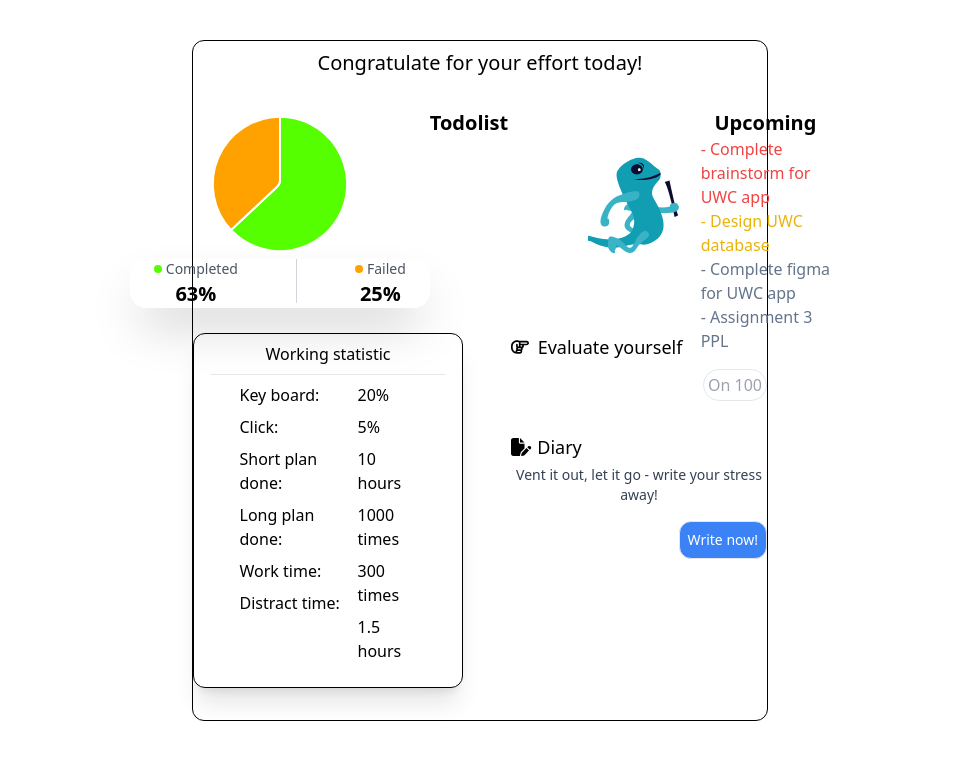
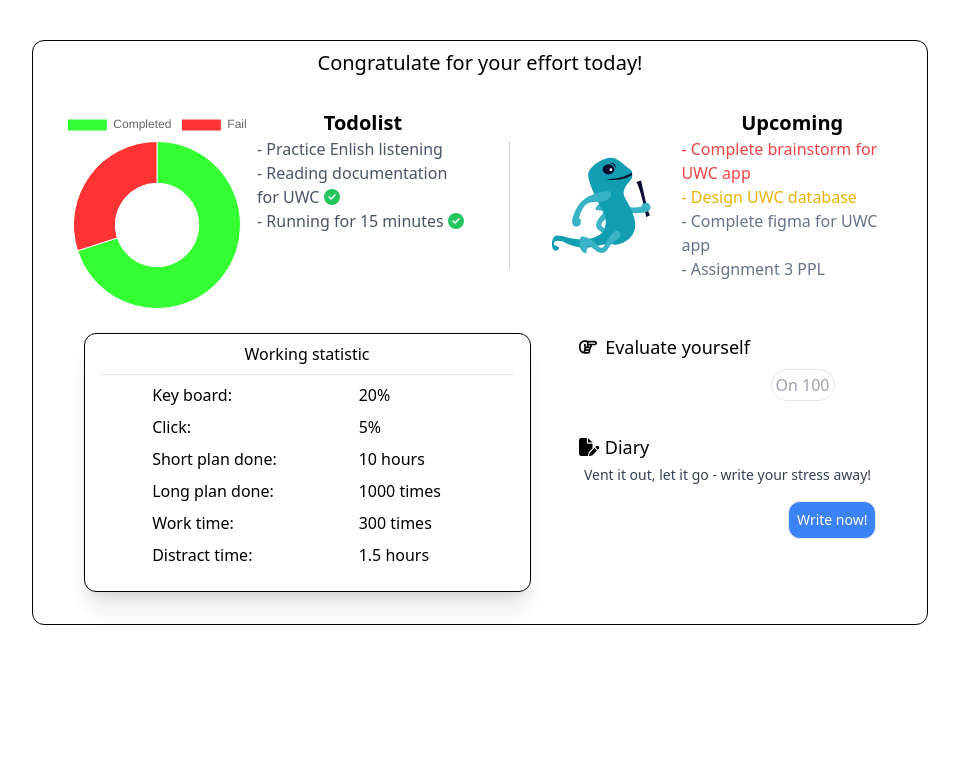
Before and after one commit to hungle2002/Bestie, a React (Create React App) app: page /home in a window 1280 px wide. Shown: the top 760 px of the page, without its empty margins (160-1119 px from the left). Built offline with nearby package versions, Linux system fonts and the light colour scheme.

Commit message:
add chart

```diff
--- a/package.json
+++ b/package.json
@@ -24,12 +24,10 @@
     "dotenv": "^16.0.3",
     "eslint-plugin-simple-import-sort": "^10.0.0",
     "framer-motion": "^10.11.2",
-    "hammerjs": "^2.0.8",
     "normalize.css": "^8.0.1",
     "openai": "^3.2.1",
     "parcel": "^2.8.3",
     "react": "^18.2.0",
-    "react-apexcharts": "^1.4.0",
     "react-chartjs-2": "^5.2.0",
     "react-chrono": "^2.1.0",
     "react-dom": "^18.2.0",
--- a/src/components/chart/activity/index.js
+++ /dev/null
@@ -1,4 +0,0 @@
-const Activity = (name, state) => {
-
-};
-export default Activity;
--- a/src/components/chart/index.js
+++ /dev/null
@@ -1,17 +0,0 @@
-import Chart from 'react-apexcharts';
-
-const ChartBox = (props) => {
-    const { series, options } = props;
-
-    return (
-        <Chart
-            options={options}
-            type="pie"
-            width="100%"
-            height="100%"
-            series={series}
-        />
-    );
-};
-
-export default ChartBox;
--- a/src/components/chart3/activity/index.js
+++ /dev/null
@@ -1,4 +0,0 @@
-const Activity = (name, state) => {
-
-};
-export default Activity;
--- a/src/components/chart3/index.js
+++ /dev/null
@@ -1,72 +0,0 @@
-import { ArcElement, Chart as ChartJS, Legend, Tooltip } from 'chart.js';
-import React from 'react';
-import { Doughnut } from 'react-chartjs-2';
-
-import Activity from './activity';
-ChartJS.register(ArcElement, Tooltip, Legend);
-
-const options = {
-    legend: {
-        display: false,
-        position: 'right'
-    },
-    elements: {
-        arc: {
-            borderWidth: 0
-        }
-    }
-};
-
-const data = {
-    maintainAspectRatio: false,
-    responsive: false,
-    labels: ['Completed', 'Not Completed'],
-    datasets: [
-        {
-            data: [30, 70],
-            backgroundColor: ['rgba(255, 0, 0, 0.5)',
-                'rgb(60, 179, 113,0.5)'],
-            hoverBackgroundColor: ['rgba(255, 0, 0, 1)',
-                'rgb(60, 179, 113, 1)']
-        }
-    ]
-};
-
-const dataActivity = [
-    {
-        name: 'Do assignment1',
-        state: 'Completed'
-    },
-    {
-        name: 'Do assignment2',
-        state: 'Completed'
-    },
-    {
-        name: 'Review task',
-        state: 'Incompleted'
-    },
-    {
-        name: 'Punch ABC',
-        state: 'Incompleted'
-    }
-];
-
-const ChartBox = () => {
-    return (
-        <div className='flex max-w-sm flex-row'>
-            <div className='max-w-sm'>
-                <Doughnut data={data} options={options} />
-            </div>
-            <div className='max-w-sm'>
-                {
-                    dataActivity.map((item) => (
-                        <Activity
-                            name={item.name}
-                            state={item.state}/>
-                    ))
-                }
-            </div>
-        </div>
-    );
-};
-export default ChartBox;
--- a/src/components/endDayBox/chart/activity/index.js
+++ /dev/null
@@ -1,4 +0,0 @@
-const Activity = (name, state) => {
-
-};
-export default Activity;
--- a/src/components/endDayBox/chart/index.js
+++ b/src/components/endDayBox/chart/index.js
@@ -1,17 +1,30 @@
-import Chart from 'react-apexcharts';
+// import Chart from 'react-apexcharts';
+import { ArcElement, Chart as ChartJS, Legend, Title, Tooltip } from 'chart.js';
+import React from 'react';
+import { Doughnut } from 'react-chartjs-2';
 
-const ChartBox = (props) => {
-    const { series, options } = props;
+ChartJS.register(ArcElement, Tooltip, Legend, Title);
+export const data = {
+    labels: ['Completed', 'Fail'],
+    datasets: [
+        {
+            label: 'Percent',
+            data: [63, 27],
+            backgroundColor: [
+                'rgba(0, 255, 0, 0.8)',
+                'rgba(255, 0, 0, 0.8)'
+            ],
+            hoverColor: [
+                'rgba(0, 255, 0, 1)',
+                'rgba(255, 0, 0, 1)'
+            ],
+            borderWidth: 1
+        }
+    ]
+};
 
-    return (
-        <Chart
-            options={options}
-            type="pie"
-            width="100%"
-            height="100%"
-            series={series}
-        />
-    );
+const ChartBox = () => {
+    return <Doughnut data={data}/>;
 };
 
 export default ChartBox;
--- a/src/components/endDayBox/index.js
+++ b/src/components/endDayBox/index.js
@@ -1,58 +1,13 @@
 import { faHandPointRight } from '@fortawesome/free-regular-svg-icons';
-import { faFilePen, faUserCheck } from '@fortawesome/free-solid-svg-icons';
+import { faCircleCheck, faFilePen } from '@fortawesome/free-solid-svg-icons';
 import { FontAwesomeIcon } from '@fortawesome/react-fontawesome';
 import { useState } from 'react';
-// import { MdCancel, MdCheckCircle, MdOutlineError } from 'react-icons/md';
 import Lottie from 'react-lottie';
 
 import animationData from '../../lotties/82762-lizard-running-lottie-animation.json';
 import ChartBox from './chart';
 /* eslint-disable max-len */
 function EndDayBox () {
-    const pieChartData = [63, 37];
-    const pieChartOptions = {
-        labels: ['Completed', 'Failed'],
-        colors: ['#55FF00', '#FFA200'],
-        chart: {
-            width: '50px'
-        },
-        states: {
-            hover: {
-                filter: {
-                    type: 'none'
-                }
-            }
-        },
-        legend: {
-            show: false
-        },
-        dataLabels: {
-            enabled: false
-        },
-        hover: { mode: null },
-        plotOptions: {
-            donut: {
-                expandOnClick: false,
-                donut: {
-                    labels: {
-                        show: false
-                    }
-                }
-            }
-        },
-        fill: {
-            colors: ['#55FF00', '#FFA200']
-        },
-        tooltip: {
-            enabled: true,
-            theme: 'dark',
-            style: {
-                fontSize: '12px',
-                fontFamily: undefined,
-                backgroundColor: '#000000'
-            }
-        }
-    };
     const [diaryInput, setDiaryInput] = useState(0);
     const defaultOptions = {
         loop: true,
@@ -67,53 +22,28 @@ function EndDayBox () {
     };
 
     return (
-        <div className="flex flex-col pt-2 pb-8 mx-auto mt-10 justify-center max-w-xl border  border-black rounded-xl space-y-4 gap-4">
+        <div className="flex flex-col pt-2 pb-8 mx-auto mt-10 justify-center max-w-4xl border  border-black rounded-xl space-y-4 gap-4">
             <div className="text-xl text-center">Congratulate for your effort today!</div>
             <div className="columns-2 px-6 flex flex-row gap-10 items-center justify-center">
                 <div className="text-center h-48 flex flex-row">
                     <div className='flex flex-col'>
-                        <div className="mb-auto flex h-[220px] w-full items-center justify-center">
-                            <ChartBox options={pieChartOptions} series={pieChartData} />
-                        </div>
-                        <div className="flex flex-row !justify-between rounded-2xl px-6 shadow-2xl shadow-shadow-500 dark:!bg-navy-700 dark:shadow-none">
-                            <div className="flex flex-col items-center justify-center">
-                                <div className="flex items-center justify-center">
-                                    <div className="h-2 w-2 rounded-full bg-[#55FF00]" />
-                                    <p className="text-sm font-normal text-gray-600 ms-1">Completed</p>
-                                </div>
-                                <p className="flex mt-px text-xl font-bold text-navy-700">
-                                    63%
-                                </p>
-                            </div>
-
-                            <div className="h-11 w-px bg-gray-300 dark:bg" />
-
-                            <div className="flex flex-col items-center justify-center">
-                                <div className="flex items-center justify-center">
-                                    <div className="h-2 w-2 rounded-full bg-[#FFA200]" />
-                                    <p className="text-sm font-normal text-gray-600 ms-1">Failed</p>
-                                </div>
-                                <p className="mt-px text-xl font-bold text-navy-700">
-                                25%
-                                </p>
-                            </div>
+                        <div className="mb-auto flex h-[200px] w-full items-center justify-center">
+                            <ChartBox />
                         </div>
                     </div>
                     <div className="flex flex-col">
                         <div className="font-bold text-xl">Todolist</div>
                         <div>
                             <div className='text-left text-slate-600'>
-                                {/* <div className="flex items-center gap-1">
+                                <div className="flex items-center gap-1">
                                     <p>- Practice Enlish listening</p>
-                                    <MdCheckCircle className="text-green-500" />
                                 </div>
                                 <div className="flex items-center gap-1">
-                                    <p>- Reading documentation for UWC</p>
-                                    <MdCancel className="text-red-500" />
+                                    <p>- Reading documentation for UWC {<FontAwesomeIcon icon={faCircleCheck} className='text-green-500'/>}</p>
                                 </div>
 
-                                <div className="flex items-center gap-1"><p>- Running for 15 minutes</p>
-                                    <MdCheckCircle className="text-green-500" /></div> */}
+                                <div className="flex items-center gap-1"><p>- Running for 15 minutes {<FontAwesomeIcon icon={faCircleCheck} className='text-green-500'/>}</p>
+                                </div>
                             </div>
                         </div>
                     </div>
--- a/src/pages/HomePage/index.js
+++ b/src/pages/HomePage/index.js
@@ -1,74 +1,7 @@
-import ChartBox from '../../components/chart';
 import EndDayBox from '../../components/endDayBox';
 function HomePage () {
-    const pieChartData = [63, 25, 12];
-    const pieChartOptions = {
-        labels: ['Your files', 'System', 'Empty'],
-        colors: ['#4318FF', '#6AD2FF', '#EFF4FB'],
-        chart: {
-            width: '50px'
-        },
-        states: {
-            hover: {
-                filter: {
-                    type: 'none'
-                }
-            }
-        },
-        legend: {
-            show: false
-        },
-        dataLabels: {
-            enabled: false
-        },
-        hover: { mode: null },
-        plotOptions: {
-            donut: {
-                expandOnClick: false,
-                donut: {
-                    labels: {
-                        show: false
-                    }
-                }
-            }
-        },
-        fill: {
-            colors: ['#4318FF', '#6AD2FF', '#EFF4FB']
-        },
-        tooltip: {
-            enabled: true,
-            theme: 'dark',
-            style: {
-                fontSize: '12px',
-                fontFamily: undefined,
-                backgroundColor: '#000000'
-            }
-        }
-    };
-    const data = {
-        labels: [
-            'Red',
-            'Blue',
-            'Yellow'
-        ],
-        datasets: [{
-            label: 'My First Dataset',
-            data: [300, 50, 100],
-            backgroundColor: [
-                'rgb(255, 99, 132)',
-                'rgb(54, 162, 235)',
-                'rgb(255, 205, 86)'
-            ],
-            hoverOffset: 4
-        }]
-    };
     return (
         <div><EndDayBox/></div>);
-    //     // <div className="justify-center">
-
-    //         {/* <ChartBox options={pieChartOptions} series={pieChartData}/> */}
-    //     // </div>
-    // );
 }
 
 export default HomePage;
```
Also changed, not shown: 1 other file (tests, documents, lock files or other folders).
